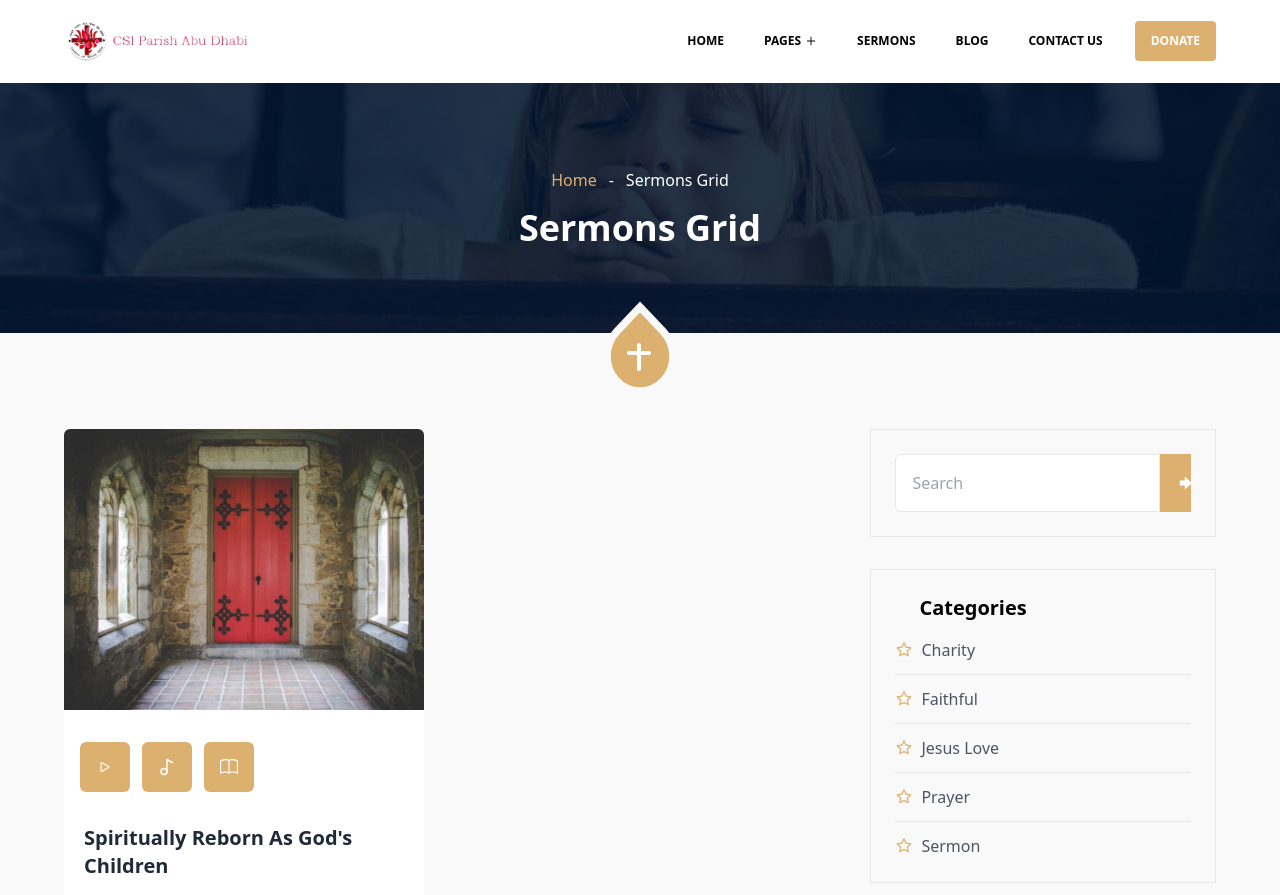
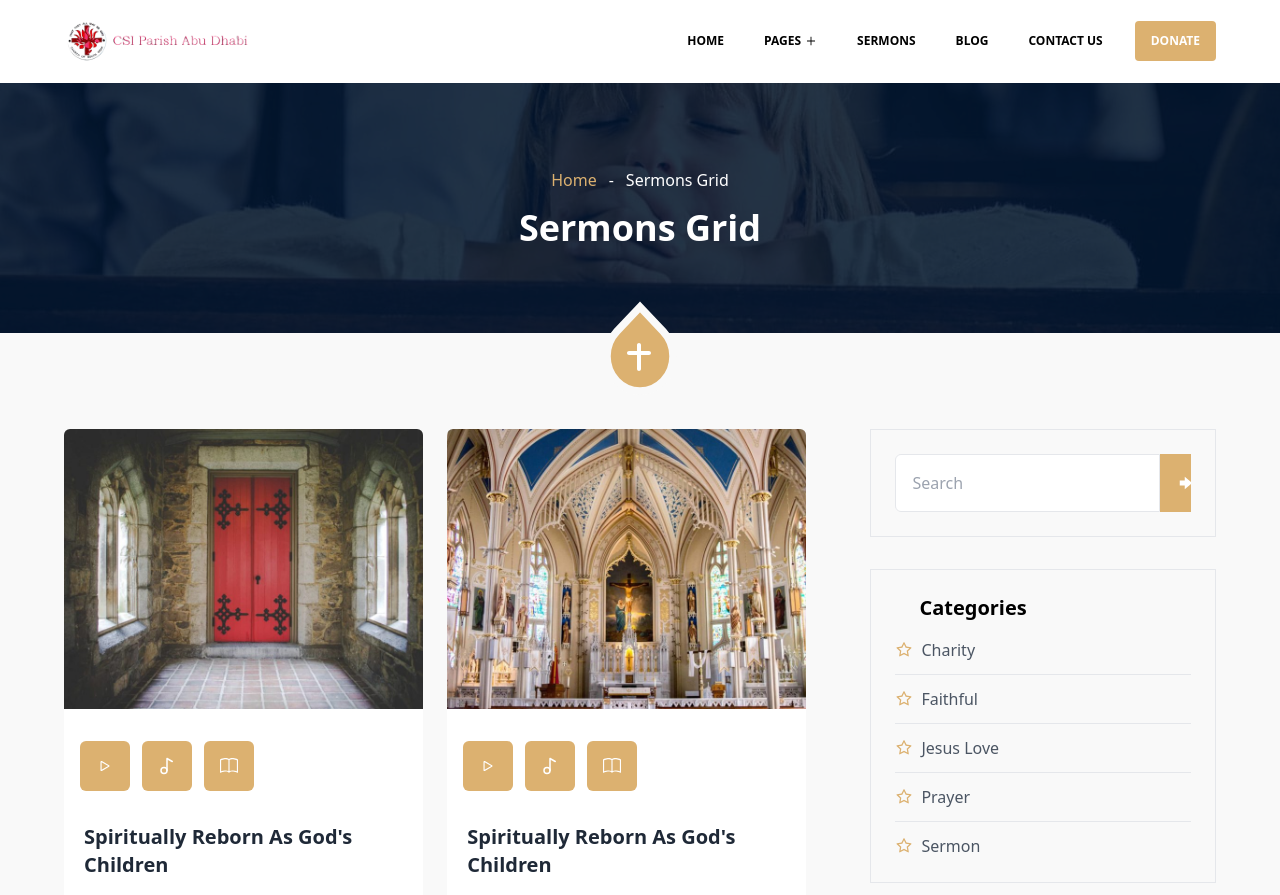
Before and after one commit to sumit-022/church, a Next.js app: page /sermons-grid in a window 1280 px wide. Shown: the top 895 px of the page. Built offline with nearby package versions, Linux system fonts and the light colour scheme; some icons are missing.

Commit message:
Responsive fixes

```diff
--- a/src/components/atoms/cards/blog-card.tsx
+++ b/src/components/atoms/cards/blog-card.tsx
@@ -6,7 +6,7 @@ import { AiOutlineCalendar } from "react-icons/ai";
 const BlogCard: React.FC<BlogCardProps> = ({ date, image, title, id }) => {
   const router = useRouter();
   return (
-    <div className="flex flex-col max-w-[350px] h-max">
+    <div className="flex flex-col h-max">
       <Image src={image} alt="blog image" />
       <div className="bg-white pt-6 border p-4 flex flex-col gap-1 relative w-[85%] mx-auto -m-4">
         <h3 className="text-xl leading-tight font-bold">{title}</h3>
--- a/src/components/atoms/cards/contact-card.tsx
+++ b/src/components/atoms/cards/contact-card.tsx
@@ -5,7 +5,7 @@ import Input from "../input";
 
 const ContactCard = () => {
   return (
-    <div className="w-full mx-auto flex md:flex-row flex-col rounded-md md:gap-0 gap-6 pb-8">
+    <div className="w-[85%] mx-auto flex md:flex-row flex-col rounded-md md:gap-0 gap-6 pb-8">
       <div className="bg-white mx-auto overflow-hidden md:rounded-l-md rounded-md shadow-md w-full">
         <div className="px-4 py-6 flex flex-col justify-center gap-4">
           <Input
@@ -34,11 +34,13 @@ const ContactCard = () => {
           </div>
         </div>
       </div>
-      <Image
-        src={image}
-        alt="contact"
-        className="md:rounded-r-md md:rounded-none rounded-md md:w-auto w-full md:h-full h-[500px]"
-      />
+      <div className="md:w-[50%] w-full">
+        <Image
+          src={image}
+          alt="contact"
+          className="md:rounded-r-md rounded-md w-full h-full"
+        />
+      </div>
     </div>
   );
 };
--- a/src/components/atoms/cards/event-card.tsx
+++ b/src/components/atoms/cards/event-card.tsx
@@ -13,7 +13,7 @@ const EventCard: React.FC<EventCardProps> = ({
   id,
 }) => {
   return (
-    <div className="flex flex-col max-w-[350px]">
+    <div className="flex flex-col">
       <div className="relative">
         <Image src={image} alt="event" className="rounded-t-md w-full" />
         <div className="absolute -bottom-14 left-4 rounded-md bg-[rgba(220,177,112,0.5)]">
--- a/src/components/atoms/cards/sermon-card.tsx
+++ b/src/components/atoms/cards/sermon-card.tsx
@@ -18,7 +18,7 @@ const SermonCard: React.FC<SermonCardProps> = ({
 }) => {
   const router = useRouter();
   return (
-    <div className="flex flex-col max-w-[360px]">
+    <div className="flex flex-col">
       <div className="relative">
         <Image src={image} alt={title} className="rounded-t-md" />
         <div
--- a/src/components/atoms/cards/team-card.tsx
+++ b/src/components/atoms/cards/team-card.tsx
@@ -11,7 +11,7 @@ const TeamCard: React.FC<TeamCardProps> = ({ image, name, position }) => {
   return (
     <div className="flex flex-col shadow-md">
       <div className="relative">
-        <Image src={image} alt="team" />
+        <Image src={image} alt="team" className="w-full" />
         <div className="absolute -bottom-6 w-full flex justify-center">
           <div className="relative">
             <IoMdWater className="text-7xl text-primary-yellow" />
--- a/src/components/layout/footer/index.tsx
+++ b/src/components/layout/footer/index.tsx
@@ -10,10 +10,10 @@ import Link from "next/link";
 const Footer = () => {
   return (
     <div className="relative overflow-hidden">
-      <div className="absolute top-0 left-0 -z-10 h-full">
+      <div className="absolute top-0 left-0 -z-10 w-full h-full">
         <Image
           src={footerbg}
-          className="relative -z-20 h-full"
+          className="relative -z-20 h-full w-full"
           alt="footer background"
           objectFit="cover"
           objectPosition="center"
--- a/src/components/sections/home/sermons/sermons.tsx
+++ b/src/components/sections/home/sermons/sermons.tsx
@@ -13,7 +13,7 @@ const Sermons = () => {
       </h3>
       <h1 className="text-3xl text-center my-7 font-bold">Our Sermons</h1>
       <span className="border-line block my-7 mx-auto"></span>
-      <div className="flex md:flex-row flex-col gap-8 my-10">
+      <div className="flex md:flex-row flex-col gap-8 my-10 justify-center">
         {data.map((sermon, index) => (
           <SermonCard key={index} {...sermon} />
         ))}
--- a/src/components/sections/home/team/contact-us.tsx
+++ b/src/components/sections/home/team/contact-us.tsx
@@ -28,7 +28,7 @@ const ContactUs = () => {
           </div>
           <Image className="rotate-180 w-full" src={shapebottom} alt="shape" />
         </div>
-        <div className="w-[85%] md:-mt-36 -mt-20 relative z-10">
+        <div className="w-[85%] mx-auto md:-mt-36 -mt-20 relative z-10">
           <ContactCard />
         </div>
       </div>
--- a/src/components/sections/sermons/sermon-gallery.tsx
+++ b/src/components/sections/sermons/sermon-gallery.tsx
@@ -1,11 +1,18 @@
 import SermonCard from "@/components/atoms/cards/sermon-card";
 import React from "react";
-import image from "@/assets/images/home/sermons/sermon1.jpg";
 import data from "@/data/sermons/sermon-cards";
+import useMediaQuery from "@/hooks/use-media-query";
 
 const SermonGallery = () => {
+  const isBigScreen = useMediaQuery("(min-width: 2000px)");
+  const isTablet = useMediaQuery("(min-width: 1200px)");
+  const isMobile = useMediaQuery("(min-width: 640px)");
   return (
-    <div className="flex gap-6 lg:w-[70%] w-full lg:justify-start justify-center flex-wrap h-max">
+    <div
+      className={`grid grid-cols-${
+        isBigScreen ? 3 : isTablet ? 2 : isMobile ? 1 : 1
+      } gap-6 lg:w-[70%] w-full h-max mb-7`}
+    >
       {data.map((item, index) => (
         <SermonCard key={index} {...item} />
       ))}
--- a/src/pages/contact-us.tsx
+++ b/src/pages/contact-us.tsx
@@ -20,19 +20,19 @@ interface CardProps {
 const ContactUsPage = () => {
   const fields: CardProps[] = [
     {
-      icon: <HiOutlineLocationMarker className="" />,
+      icon: <HiOutlineLocationMarker />,
       title: "Our Location",
       value: "684 West College St. Sun City, United States America.",
       bgimage: bgimage,
     },
     {
-      icon: <TfiHeadphoneAlt className="" />,
+      icon: <TfiHeadphoneAlt />,
       title: "Phone Number",
       value: "(+55) 654 - 545 - 5418",
       bgimage: bgimage,
     },
     {
-      icon: <BsEnvelope className="" />,
+      icon: <BsEnvelope />,
       title: "Email Address",
       value: "info@example.com",
       bgimage: bgimage,
```
